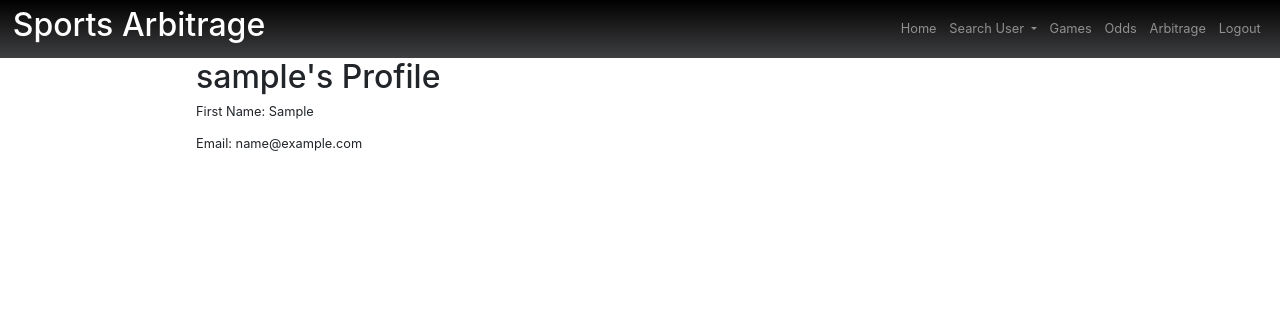
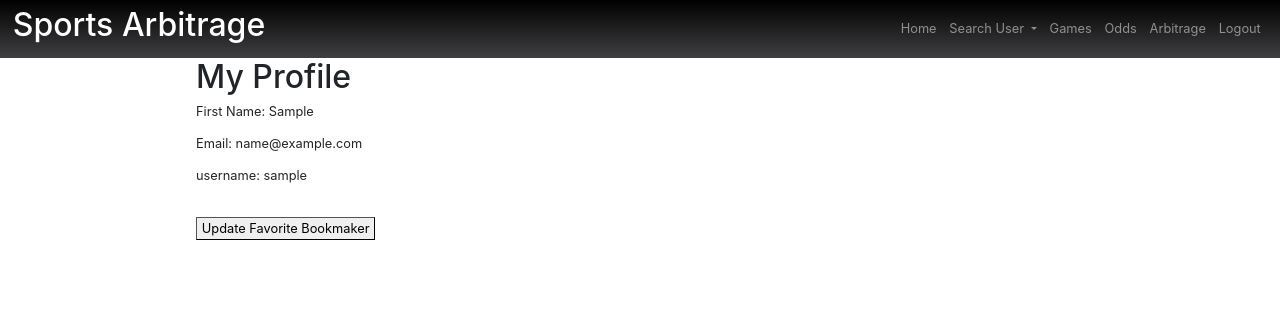
Before and after one commit to avkrishnamurthy/sports-arbitrage, a Flask app: a page that uses website/templates/base.html in a window 1280 px wide. Shown: the top 318 px of the page. Run offline with Flask 3, Linux system fonts and the light colour scheme; the visitor is signed in with stand-in values (Sample User, id 1); data comes from the database, SQL or seed files in the repository; data that the repository does not hold is empty; some libraries are stand-ins or nearby versions.

Commit message:
added team, bookmaker to person/profile, with frontend (#8)

```diff
--- a/website/models.py
+++ b/website/models.py
@@ -10,6 +10,8 @@ class Person(db.Model, UserMixin):
     username = db.Column(db.Text, unique=True)
     password = db.Column(db.Text)
     first_name = db.Column(db.String(150))
+    favorite_team = db.Column(db.String(150), nullable=True)
+    favorite_bookmaker_id = db.Column(db.ForeignKey('bookmakers.id'), nullable=True)
 
 class Games(db.Model):
     id = db.Column(db.String(32), primary_key=True, nullable=False)
@@ -41,6 +43,7 @@ class Bookmakers(db.Model):
     id = db.Column(db.Integer, primary_key=True, nullable=False)
     key = db.Column(db.Text, nullable=False)
     title = db.Column(db.Text, nullable=False)
+    image = db.Column(db.Text, nullable=True)
 
 
 class ArbitrageOpportunity(db.Model):
--- a/website/templates/base.html
+++ b/website/templates/base.html
@@ -31,7 +31,7 @@
       <div class="collapse navbar-collapse" id="navbar">
         <h1 class="page-title">Sports Arbitrage</h1>
         <div class="navbar-nav ml-auto">
-          {% if user.is_authenticated %}
+          {% if current_user.is_authenticated %}
           <a class="nav-item nav-link" id="home" href="/home">Home</a>
           <div class="nav-item dropdown">
             <a
--- /dev/null
+++ b/website/users/static/my_profile.css
@@ -0,0 +1,13 @@
+.dropdown-content {
+    display: none;
+    position: absolute;
+    background-color: #f9f9f9;
+    min-width: 160px;
+    box-shadow: 0px 8px 16px 0px rgba(0,0,0,0.2);
+    z-index: 1;
+  }
+
+  /* Style to show the dropdown content */
+  .show {
+    display: block;
+  }
--- /dev/null
+++ b/website/users/static/my_profile.js
@@ -0,0 +1,29 @@
+function setFavorite(username, favoriteId) {
+    fetch(`/users/${username}/bookmaker`, {
+        method: "POST",
+        body: JSON.stringify({ favoriteId: favoriteId }),
+        }).then((_res) => {
+            window.location.href = `/users/${username}`;
+            });
+}
+
+function toggleDropdown() {
+    document.getElementById("bookmakerDropdown").classList.toggle("show");
+  }
+
+  // Close the dropdown if the user clicks outside of it
+  window.onclick = function(event) {
+    if (!event.target.matches('.dropbtn')) {
+      var dropdowns = document.getElementsByClassName("dropdown-content");
+      var i;
+      for (i = 0; i < dropdowns.length; i++) {
+        var openDropdown = dropdowns[i];
+        if (openDropdown.classList.contains('show')) {
+          openDropdown.classList.remove('show');
+        }
+      }
+    }
+  }
+
+  // Binding the click event to the button
+  document.getElementById("dropbtn").addEventListener("click", toggleDropdown);
--- /dev/null
+++ b/website/users/templates/my_profile.html
@@ -0,0 +1,29 @@
+{% extends "base.html" %} {% block title %}Profile{% endblock %} {% block content
+    %}
+    <link
+      rel="stylesheet"
+      href="{{url_for('users.static', filename='my_profile.css')}}">
+<head>
+    <title>Profile</title>
+</head>
+<body>
+    {% if current_user %}
+    <h1>My Profile</h1>
+        <p>First Name: {{current_user.first_name}}</p>
+        <p>Email: {{current_user.email}}</p>
+        <p>username: {{current_user.username}}</p>
+        <img src={{favorite_bookmaker.image}}>
+        <div class="dropdown">
+            <button id="dropbtn" class="dropbtn">Update Favorite Bookmaker</button>
+            <div id="bookmakerDropdown" class="dropdown-content">
+                {% for bookmaker in bookmakers %}
+                <button id="bookmaker-button" onclick="setFavorite('{{ current_user.username}}', '{{bookmaker.id }}')" class="set-favorite-bookmaker-{{bookmaker.id}}">{{bookmaker.title}}</button>
+                {% endfor %}
+            </div>
+        </div>
+    {% else %}
+        <p>No user found.</p>
+    {% endif %}
+</body>
+<script src="{{url_for('users.static', filename='my_profile.js')}}"></script>
+{% endblock %}
--- a/website/users/templates/profile.html
+++ b/website/users/templates/profile.html
@@ -10,6 +10,7 @@
     <h1>{{user.username}}'s Profile</h1>
         <p>First Name: {{user.first_name}}</p>
         <p>Email: {{user.email}}</p>
+        <img src={{favorite_bookmaker.image}}>
     {% else %}
         <p>No user found.</p>
     {% endif %}
--- a/website/users/users.py
+++ b/website/users/users.py
@@ -6,12 +6,12 @@ import requests
 import json
 import os
 from dotenv import load_dotenv
-from website.models import Person
+from website.models import Bookmakers, Person
 from sqlalchemy.dialects.postgresql import insert
 from sqlalchemy import func
 from sqlalchemy.orm.exc import NoResultFound
 
-users_ = Blueprint('users', __name__, template_folder='templates', static_url_path='users/', static_folder='static')
+users_ = Blueprint('users', __name__, template_folder='templates', static_url_path='users/static', static_folder='static')
 
 load_dotenv()
 
@@ -27,8 +27,38 @@ def check_user_exists():
 @login_required
 def profile(username):
     user = Person.query.filter_by(username=username).first()
+    favorite_bookmaker = Bookmakers.query.filter_by(id=user.favorite_bookmaker_id).first()
     if not user:
         flash("User does not exist", category="error")
         return redirect(url_for("home.home", _external=True))
 
-    return render_template('profile.html', current_user = current_user, user=user)
+    if current_user.username == username:
+        bookmakers = Bookmakers.query.all()
+        return render_template('my_profile.html', current_user = current_user, favorite_bookmaker=favorite_bookmaker, bookmakers=bookmakers)
+    return render_template('profile.html', current_user = current_user, user=user, favorite_bookmaker=favorite_bookmaker)
+
+
+@users_.route('users/<username>/team', methods=['POST'])
+@login_required
+def favorite_team(username):
+    user = Person.query.filter_by(username=username).first()
+    favorite_json = json.loads(request.data)
+    favorite_id = favorite_json['favoriteId']
+    # user.favorite_bookmaker_
+    # if favorite:
+    #     if favorite.user_id == current_user.id:
+    #         db.session.delete(favorite)
+    #         db.session.commit()
+    # return jsonify({})
+    # db.session.commit()
+    return
+
+@users_.route('users/<username>/bookmaker', methods=['POST'])
+@login_required
+def favorite_bookmaker(username):
+    user = Person.query.filter_by(username=username).first()
+    favorite_json = json.loads(request.data)
+    favorite_id = favorite_json['favoriteId']
+    user.favorite_bookmaker_id = favorite_id
+    db.session.commit()
+    return jsonify({})
```
